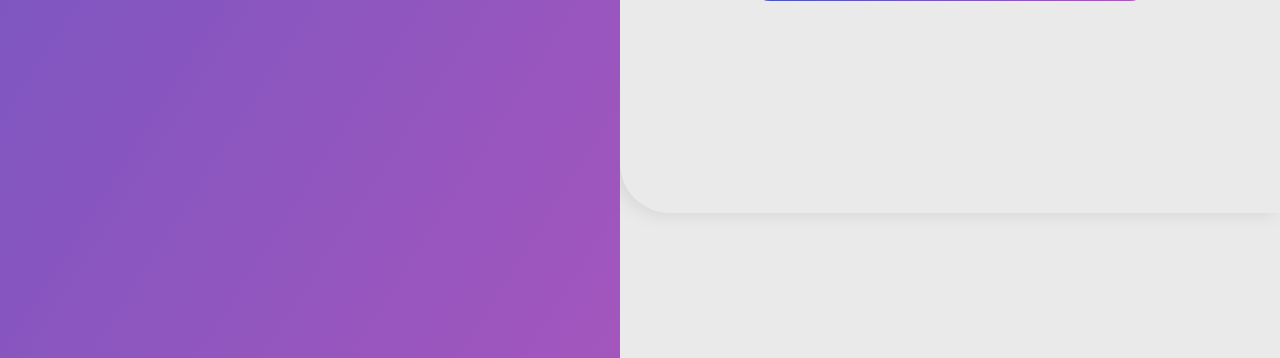
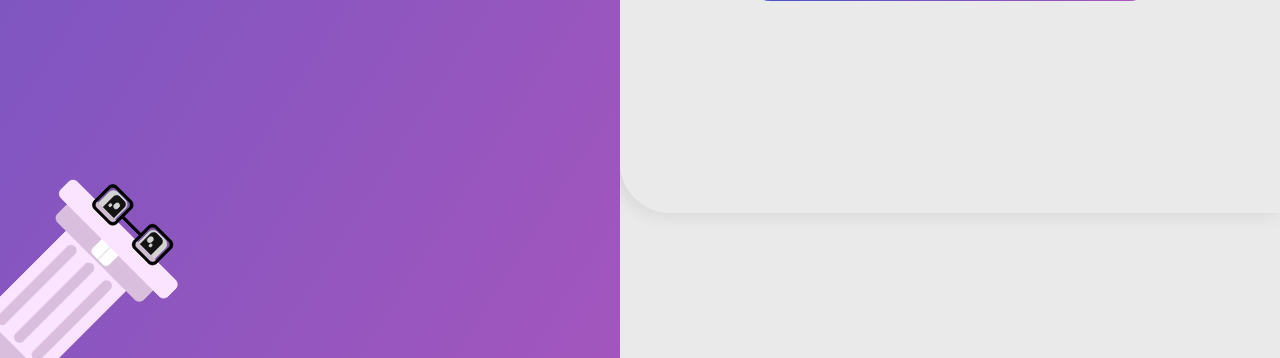
Before and after one commit to amin-elmellouki/SAE_Consolidation, a Django app: page /login/ in a window 1280 px wide. Shown: the part 609-967 px from the top of the page. Run offline with Django 5.2, Linux system fonts and the light colour scheme.

Commit message:
ajout mascotte login

```diff
--- a/login/templates/login.html
+++ b/login/templates/login.html
@@ -18,7 +18,8 @@ Connexion
             Conso<b>Lead</b> vous permet de gérer plus facilement<br>
             le soutien hebdomadaire proposé aux étudiants de BUT1.
         </p>
-
+        <!-- Ajoutez l'image de biais ici -->
+        <img src="{% static 'images/Mascotte.png' %}" alt="Image décorative" class="bias-image">
     </div>
 
     <div class="right-part">
--- a/static/style.css
+++ b/static/style.css
@@ -186,3 +186,18 @@ header * {
   align-items: center;
   margin-left: 0px;
 }
+
+.bias-image {
+  position: absolute;
+  bottom: -80px ;
+  left: -30px;
+  max-width: 200px; /* Ajustez selon la taille souhaitée */
+  z-index: 1; /* Pour contrôler la superposition */
+  transform: rotate(45deg)
+}
+
+/* Assurez-vous que le conteneur parent a une position relative */
+.left-part {
+  position: relative;
+  /* Conservez les autres styles existants */
+}
```
